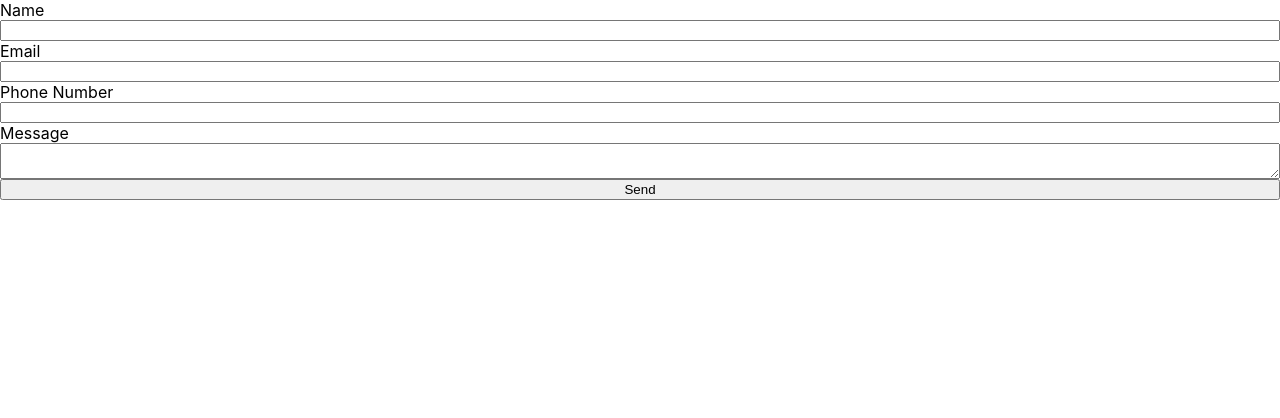
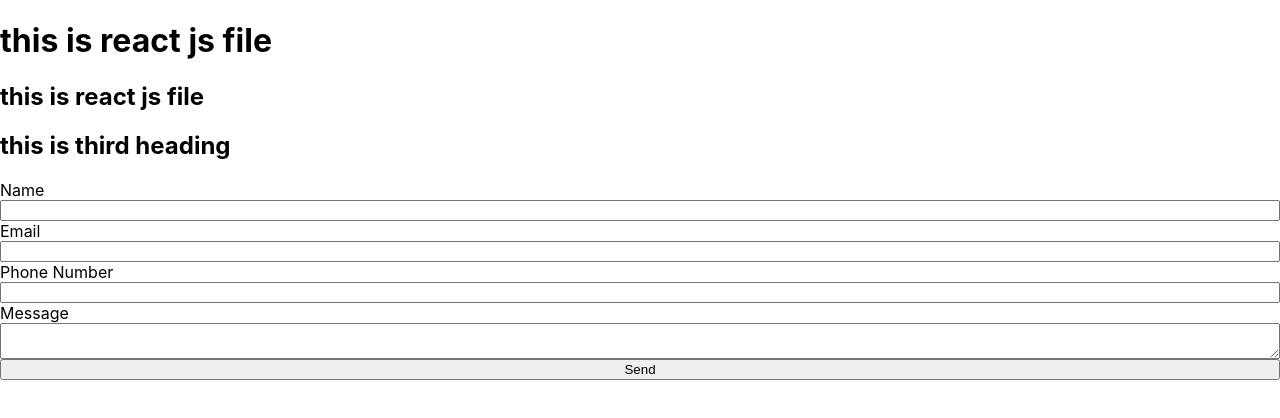
Before and after one commit to moolraaj/deploy-site, a React (Create React App) app: page / in a window 1280 px wide. Shown: the top 418 px of the page. Built offline with nearby package versions, Linux system fonts and the light colour scheme.

Commit message:
raaj-commit ot raaj branch

```diff
--- a/src/App.js
+++ b/src/App.js
@@ -5,6 +5,9 @@ import New from './New';
 function App() {
   return (
      <>
+     <h1>this is react js file</h1>
+     <h2>this is react js file</h2>
+     <h2>this is third heading</h2>
      <New/>
      </>
 
```
